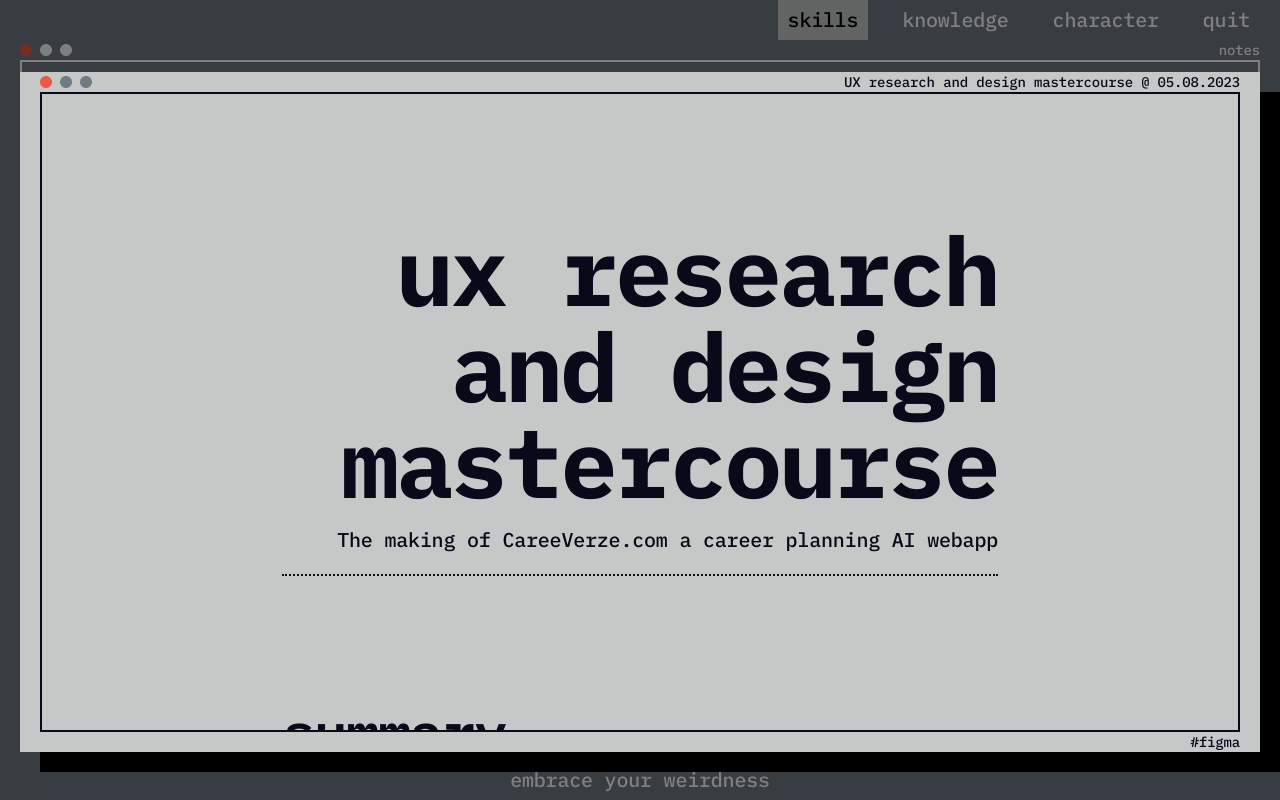
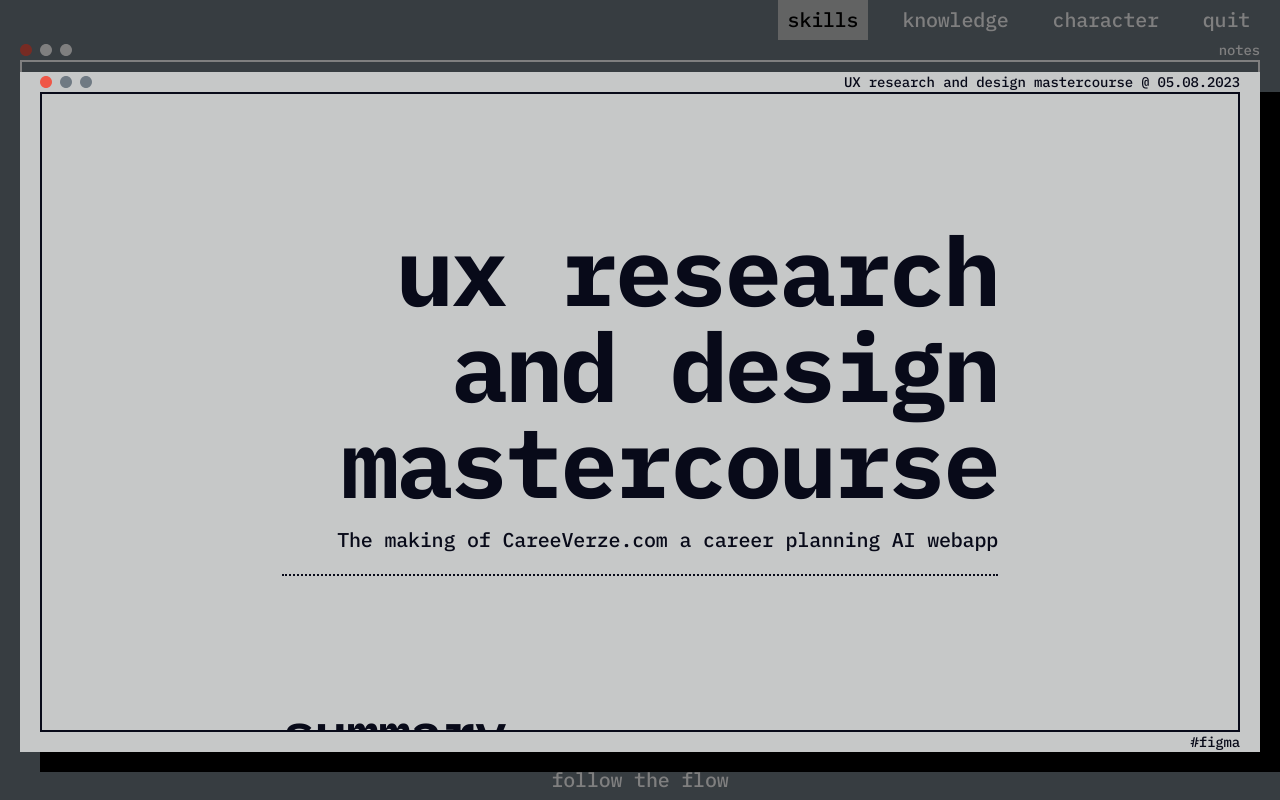
Before and after one commit to mixedoff/aronsnotes.com, an Angular app: page /note/1 in a window 1280 px wide. Built offline with nearby package versions, Linux system fonts and the light colour scheme.

Commit message:
bottom nav extra texts

```diff
--- a/src/app/nav/bottom-nav/bottom-nav.component.ts
+++ b/src/app/nav/bottom-nav/bottom-nav.component.ts
@@ -40,10 +40,13 @@
 
   private startTextCycle() {
     this.textInterval = setInterval(() => {
-      this.displayText =
-        this.displayText === 'aronsnotes.com'
-          ? 'embrace your weirdness'
-          : 'aronsnotes.com';
+      if (this.displayText === 'follow the flow') {
+        this.displayText = 'embrace your weirdness';
+      } else if (this.displayText === 'embrace your weirdness') {
+        this.displayText = 'be kind';
+      } else {
+        this.displayText = 'follow the flow';
+      }
     }, 5000); // Changes every 5 seconds
   }
 
```
